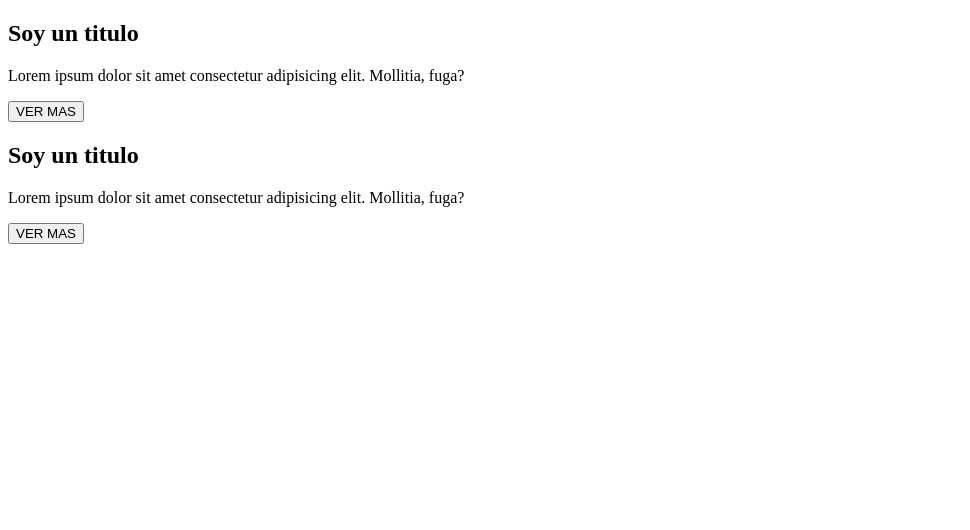
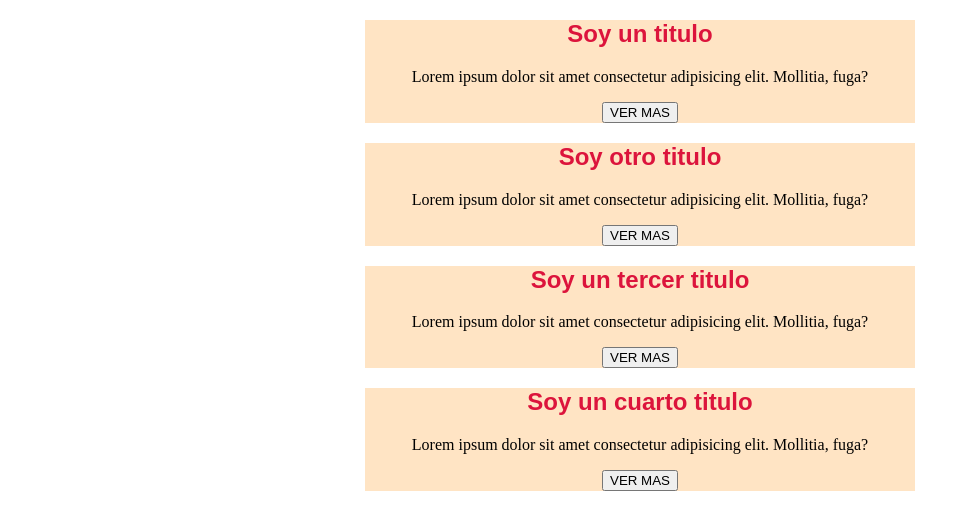
Before and after one commit to Grassetti/primer-repositorio, a plain HTML site: page index.html in a window 1280 px wide. Shown: the whole page, without its empty margins (0-970 px from the left). Drawn offline with Linux system fonts and the light colour scheme.

Commit message:
agregue un nuevo parrafo

```diff
--- a/index.html
+++ b/index.html
@@ -4,6 +4,7 @@
     <meta charset="UTF-8">
     <meta http-equiv="X-UA-Compatible" content="IE=edge">
     <meta name="viewport" content="width=device-width, initial-scale=1.0">
+    <link rel="stylesheet" href="./CSS/style.css">
     <title>Document</title>
 </head>
 <body>
@@ -14,7 +15,17 @@
             <button>VER MAS</button>
         </div>
         <div class="texto-centrado">
-            <h2>Soy un titulo</h2>
+            <h2>Soy otro titulo</h2>
+            <p>Lorem ipsum dolor sit amet consectetur adipisicing elit. Mollitia, fuga?</p>
+            <button>VER MAS</button>
+        </div>
+        <div class="texto-centrado">
+            <h2>Soy un tercer titulo</h2>
+            <p>Lorem ipsum dolor sit amet consectetur adipisicing elit. Mollitia, fuga?</p>
+            <button>VER MAS</button>
+        </div>
+        <div class="texto-centrado">
+            <h2>Soy un cuarto titulo</h2>
             <p>Lorem ipsum dolor sit amet consectetur adipisicing elit. Mollitia, fuga?</p>
             <button>VER MAS</button>
         </div>
```
